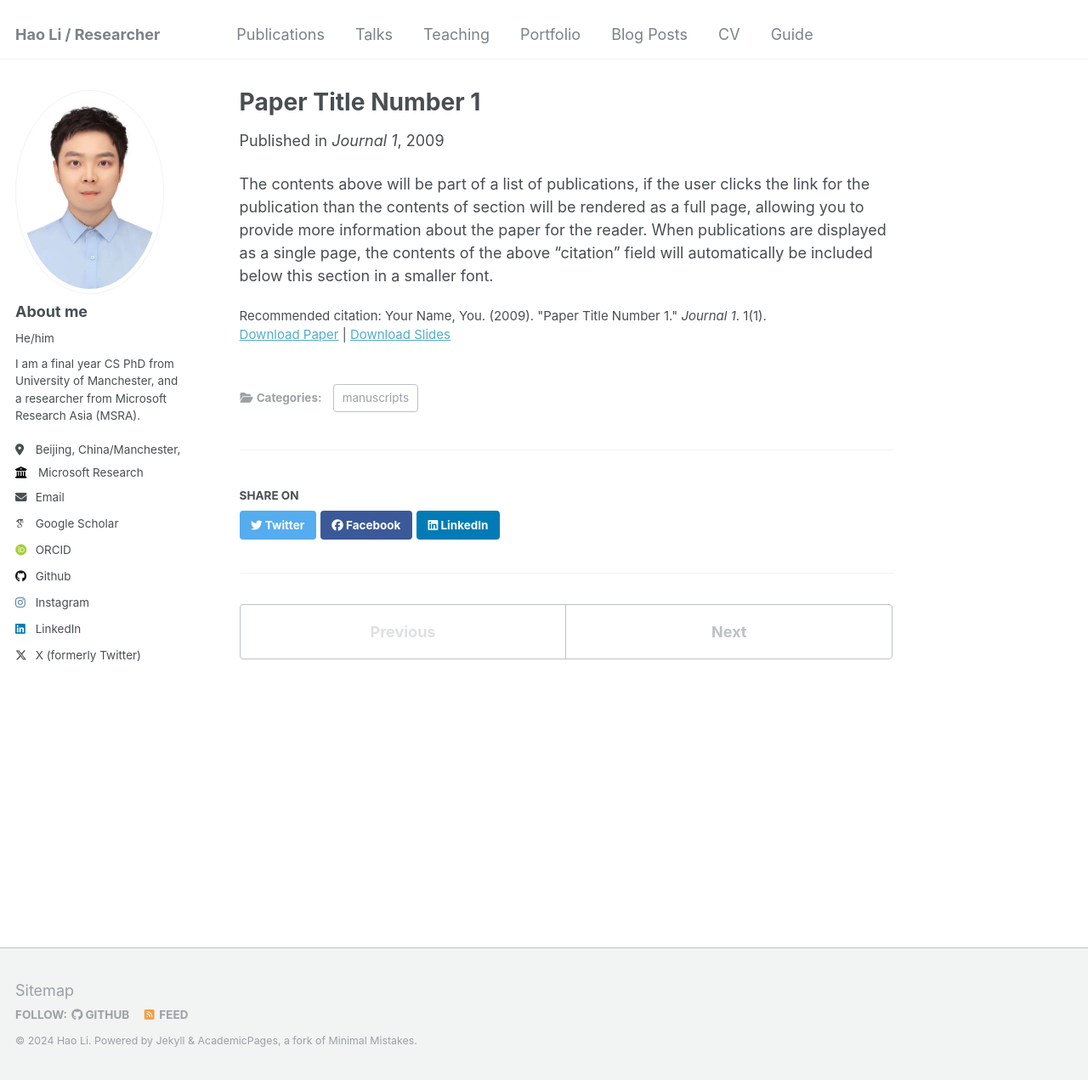
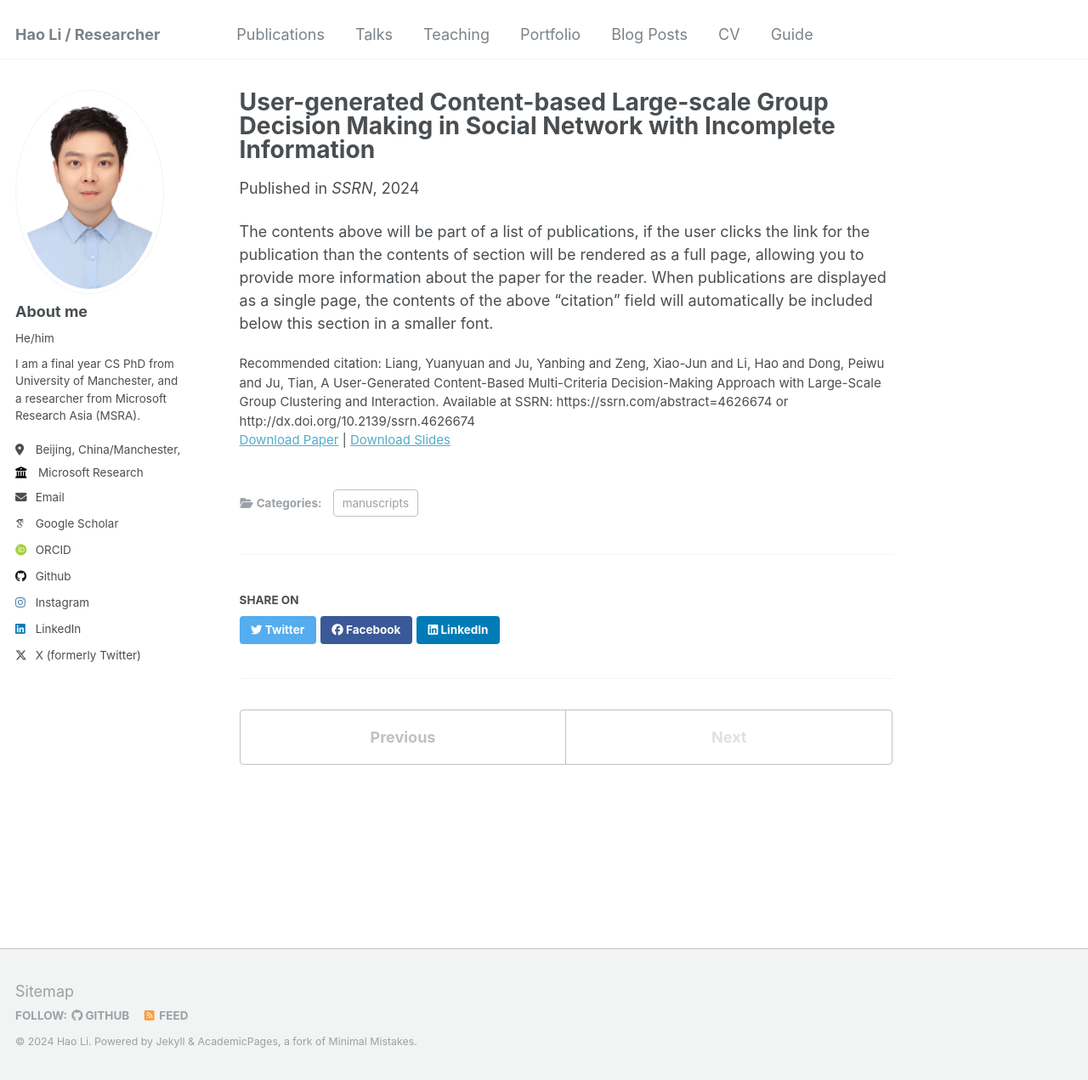
Before and after one commit to HaoBytes/HaoBytes.github.io, a Jekyll site: the page built from _publications/2009-10-01-paper-title-number-1.md, in a window 1280 px wide and 1271 px high. Shown: the whole window at 85% size. Built offline with Jekyll 4.4.1, drawn with Linux system fonts in a browser that asks for light colours; some web fonts are replaced.

Commit message:
Update 2009-10-01-paper-title-number-1.md

```diff
--- a/_publications/2009-10-01-paper-title-number-1.md
+++ b/_publications/2009-10-01-paper-title-number-1.md
@@ -1,14 +1,14 @@
 ---
-title: "Paper Title Number 1"
+title: "User-generated Content-based Large-scale Group Decision Making in Social Network with Incomplete Information"
 collection: publications
 category: manuscripts
 permalink: /publication/2009-10-01-paper-title-number-1
-excerpt: 'This paper is about the number 1. The number 2 is left for future work.'
-date: 2009-10-01
-venue: 'Journal 1'
-slidesurl: 'http://academicpages.github.io/files/slides1.pdf'
-paperurl: 'http://academicpages.github.io/files/paper1.pdf'
-citation: 'Your Name, You. (2009). &quot;Paper Title Number 1.&quot; <i>Journal 1</i>. 1(1).'
+excerpt: 'Cluster Algorithm; Decision Making'
+date: 2024-08-22
+venue: 'SSRN'
+slidesurl: '[http://academicpages.github.io/files/slides1.pdf](https://papers.ssrn.com/sol3/papers.cfm?abstract_id=4626674)'
+paperurl: '[https://papers.ssrn.com/sol3/papers.cfm?abstract_id=4626674](https://papers.ssrn.com/sol3/papers.cfm?abstract_id=4626674)'
+citation: 'Liang, Yuanyuan and Ju, Yanbing and Zeng, Xiao-Jun and Li, Hao and Dong, Peiwu and Ju, Tian, A User-Generated Content-Based Multi-Criteria Decision-Making Approach with Large-Scale Group Clustering and Interaction. Available at SSRN: https://ssrn.com/abstract=4626674 or http://dx.doi.org/10.2139/ssrn.4626674'
 ---
 
 The contents above will be part of a list of publications, if the user clicks the link for the publication than the contents of section will be rendered as a full page, allowing you to provide more information about the paper for the reader. When publications are displayed as a single page, the contents of the above "citation" field will automatically be included below this section in a smaller font.
```
